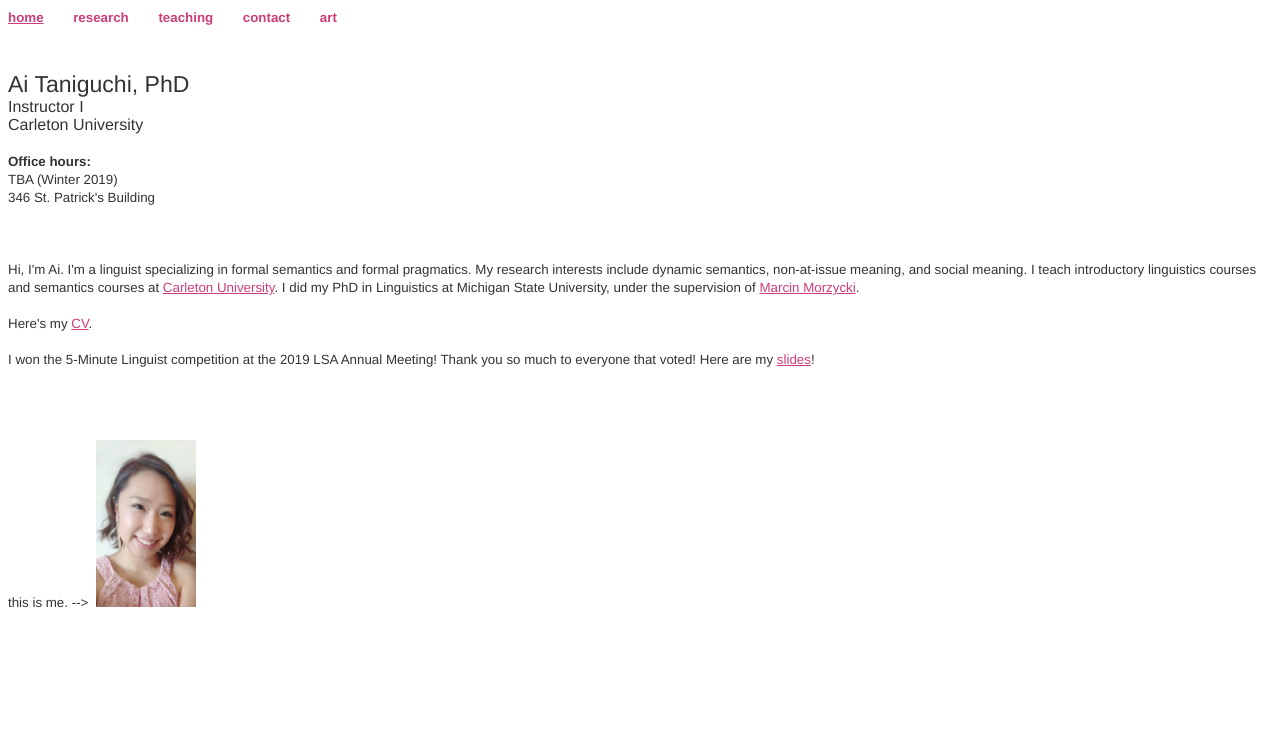
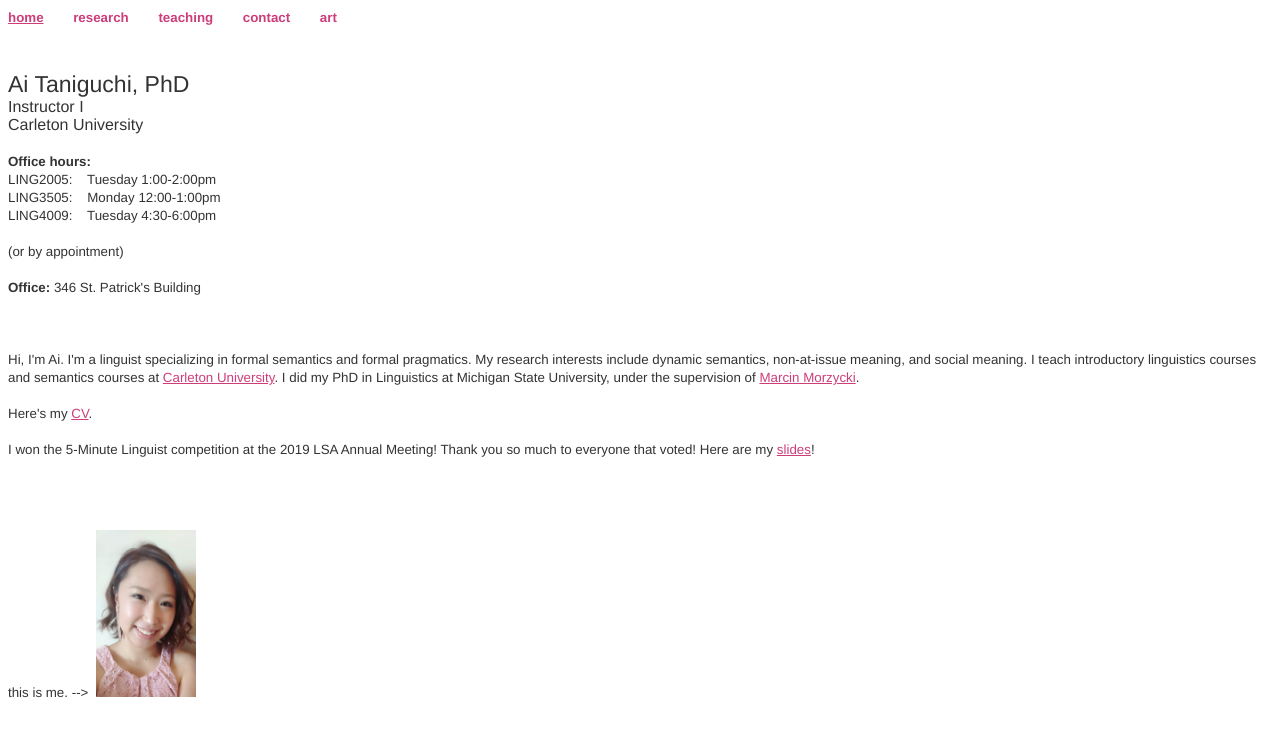
Before and after one commit to aitaniguchi/aitaniguchi.github.io, a plain HTML site: page index.html in a window 1280 px wide. Drawn offline with Linux system fonts and the light colour scheme.

Commit message:
office hours

```diff
--- a/index.html
+++ b/index.html
@@ -1,5 +1,7 @@
 <!DOCTYPE html PUBLIC "-//W3C//DTD HTML 4.01//EN" "http://www.w3.org/TR/html4/strict.dtd">
 <html><head>
+
+
 
 <meta content="text/html; charset=ISO-8859-1" http-equiv="content-type"><title>index</title></head><body style="color: rgb(51, 51, 51); background-color: rgb(255, 255, 255);" alink="#cc3e79" link="#cc3e79" vlink="#cc3e79"><small style="font-weight: bold; color: rgb(204, 62, 121); font-family: Helvetica,Arial,sans-serif;"><a style="text-decoration: underline;" href="http://aitaniguchi.github.io"><span style="color: rgb(204, 62, 121);">home</span></a>&nbsp;&nbsp;&nbsp; &nbsp;&nbsp;&nbsp; <a style="text-decoration: none;" href="http://aitaniguchi.github.io/research.html">research&nbsp;</a>&nbsp;&nbsp; &nbsp;&nbsp;&nbsp; <a style="text-decoration: none;" href="http://aitaniguchi.github.io/teaching.html">teaching&nbsp;</a>&nbsp;&nbsp; &nbsp;&nbsp;&nbsp; <a style="text-decoration: none;" href="http://aitaniguchi.github.io/contact.html">contact</a>&nbsp;&nbsp;&nbsp; &nbsp;&nbsp;&nbsp; <a style="text-decoration: none;" href="http://aitaniguchi.github.io/art.html">art</a></small><br style="color: rgb(204, 62, 121); font-family: Helvetica,Arial,sans-serif;">
 <br style="color: rgb(204, 62, 121); font-family: Helvetica,Arial,sans-serif;">
@@ -8,9 +10,12 @@
 <span style="color: rgb(51, 51, 51); font-family: Helvetica,Arial,sans-serif;">Instructor I</span><br style="color: rgb(51, 51, 51); font-family: Helvetica,Arial,sans-serif;">
 <span style="color: rgb(51, 51, 51); font-family: Helvetica,Arial,sans-serif;">Carleton University</span><br style="color: rgb(51, 51, 51); font-family: Helvetica,Arial,sans-serif;">
 <br style="color: rgb(51, 51, 51); font-family: Helvetica,Arial,sans-serif;">
-<small style="font-family: Helvetica,Arial,sans-serif;"><span style="font-weight: bold;">Office hours:</span><br>
-TBA (Winter 2019)<br>
-346 St. Patrick's Building</small><br style="color: rgb(51, 51, 51); font-family: Helvetica,Arial,sans-serif;">
+<small style="font-family: Helvetica,Arial,sans-serif;"><span style="font-weight: bold;">Office hours:</span><br>LING2005:&nbsp;&nbsp;&nbsp; Tuesday 1:00-2:00pm<br>
+LING3505:&nbsp;&nbsp;&nbsp; Monday 12:00-1:00pm<br>
+LING4009:&nbsp;&nbsp;&nbsp; Tuesday 4:30-6:00pm<br>
+<br>
+(or by appointment)<br>
+<br><span style="font-weight: bold;">Office: </span>346 St. Patrick's Building</small><br style="color: rgb(51, 51, 51); font-family: Helvetica,Arial,sans-serif;">
 <small style="font-family: Helvetica,Arial,sans-serif;"><span style="color: rgb(51, 51, 51);"><br>
 <br>
 
```
Also changed, not shown: contact.html (+7 -3 lines), teaching.html (+7 -3 lines), 1 other file.
